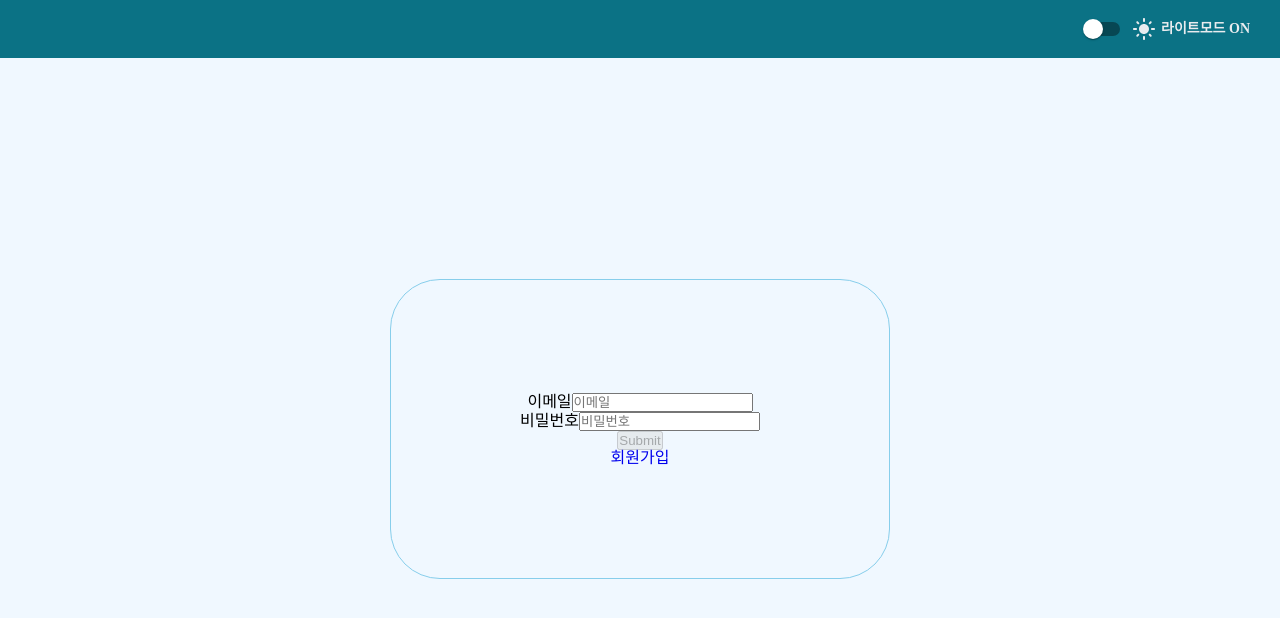
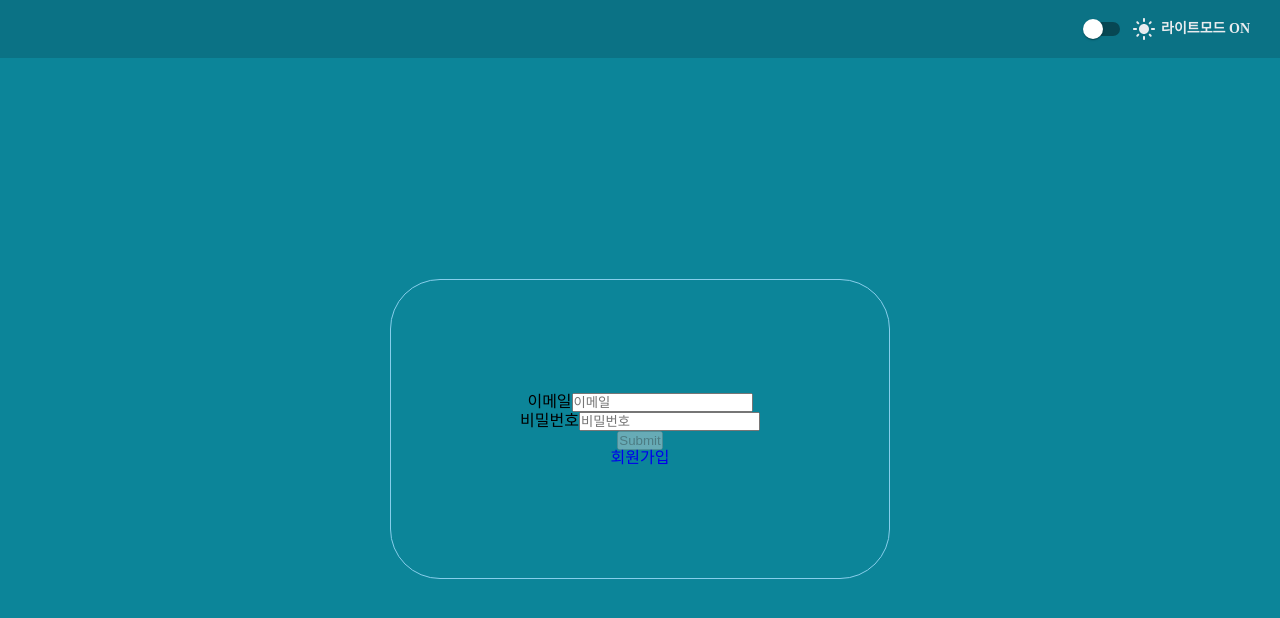
Before and after one commit to JongHoonSon/JH-Todo, a React (Create React App) app: page /auth/login in a window 1280 px wide. Shown: the top 618 px of the page. Built offline with nearby package versions, Linux system fonts and the light colour scheme; a web font is replaced by a local one; what material-ui-confirm would draw is missing.

Commit message:
Style: AppLayout Style 적용

```diff
--- a/src/App.tsx
+++ b/src/App.tsx
@@ -16,22 +16,22 @@ function App() {
   const { currentThemeMode } = useAppSelector((state) => state.theme);
   const currentTheme = getCurrentTheme(currentThemeMode);
   return (
+    <ThemeProvider theme={currentTheme}>
       <AppLayout>
         <GlobalStyles />
         <QueryClientProvider client={queryClient}>
           <SnackbarProvider maxSnack={3}>
             <ConfirmProvider>
-            <ThemeProvider theme={currentTheme}>
               <BrowserRouter>
                 <Header />
                 <Router />
               </BrowserRouter>
-            </ThemeProvider>
             </ConfirmProvider>
           </SnackbarProvider>
           <ReactQueryDevtools initialIsOpen={false} />
         </QueryClientProvider>
       </AppLayout>
+    </ThemeProvider>
   );
 }
 
@@ -42,7 +42,7 @@ const AppLayout = styled.div`
   flex-direction: column;
   justify-content: center;
   align-items: center;
-  background-color: aliceblue;
+  background-color: ${(props) => props.theme.bgColor_secondary};
 `;
 
 export default App;
```
Lines whose indentation alone changed are shown as unchanged.
